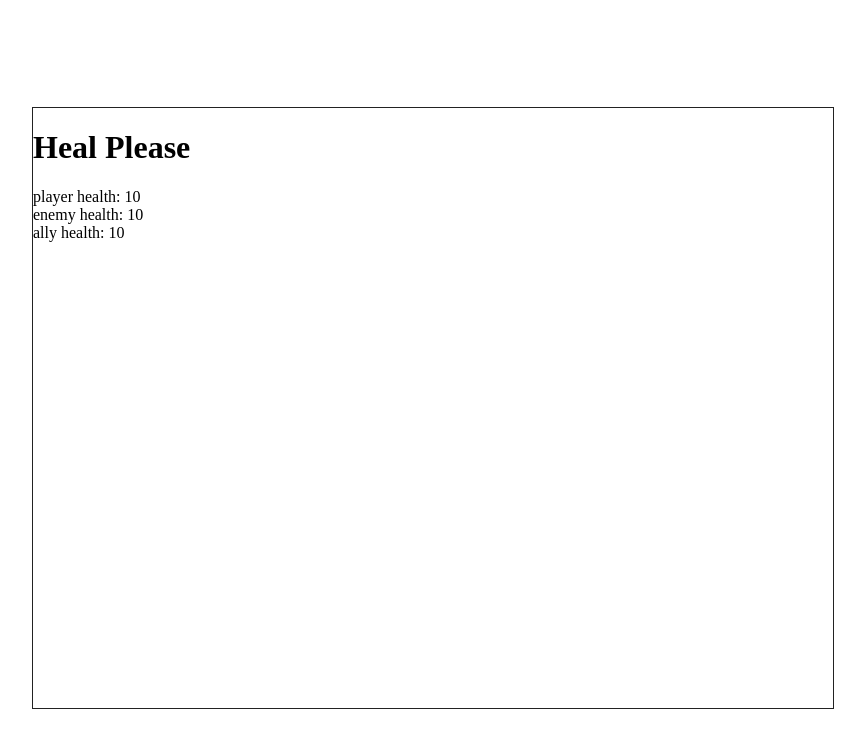
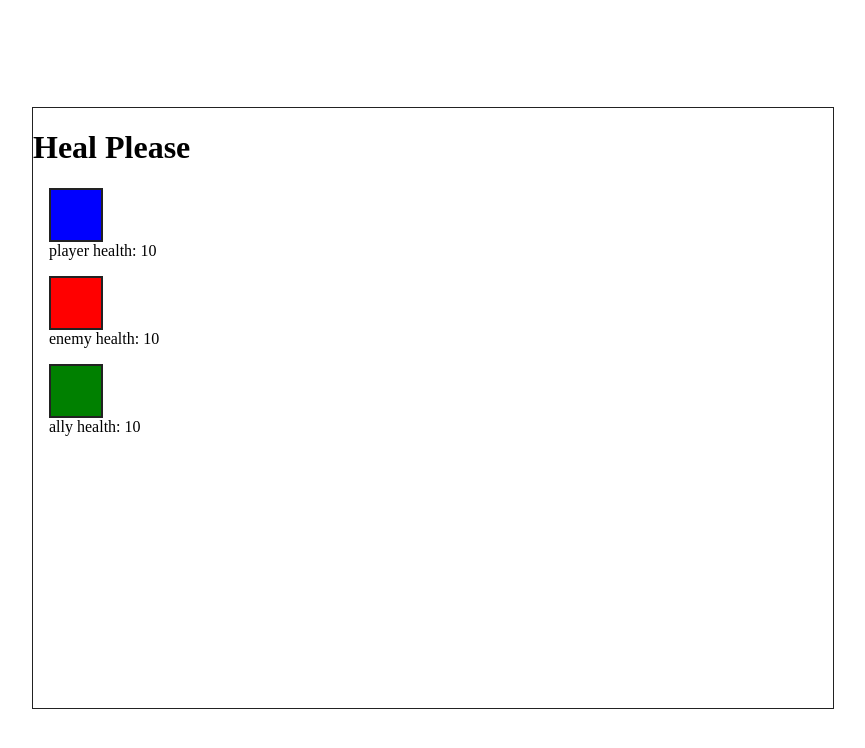
Before and after one commit to KKendle/heal-please, a plain HTML site: page index.html in a window 1280 px wide. Shown: the whole page, without its empty margins (207-1072 px from the left). Drawn offline with Linux system fonts and the light colour scheme.

Commit message:
add a touch of styles

```diff
--- /dev/null
+++ b/css/character.css
@@ -0,0 +1,21 @@
+.character {
+    margin: 1rem;
+}
+
+.character-image {
+    border: .125rem solid #222;
+    height: 50px;
+    width: 50px;
+}
+
+.character.player .character-image {
+    background-color: blue;
+}
+
+.character.ally .character-image {
+    background-color: green;
+}
+
+.character.enemy .character-image {
+    background-color: red;
+}
--- a/index.html
+++ b/index.html
@@ -5,6 +5,7 @@
         <meta name="viewport" content="width=device-width, initial-scale=1.0">
         <title>Heal Please</title>
         <link rel="stylesheet" href="css/style.css">
+        <link rel="stylesheet" href="css/character.css">
         <script src="js/character.js" defer></script>
         <script src="js/player.js" defer></script>
         <script src="js/enemy.js" defer></script>
--- a/js/character.js
+++ b/js/character.js
@@ -54,6 +54,10 @@ class Character {
         character.classList.add(this.type);
         character.classList.add(this.class);
 
+        const characterImage = document.createElement('div');
+        characterImage.classList.add('character-image')
+        character.appendChild(characterImage);
+
         GAME.append(character);
     }
 
```
